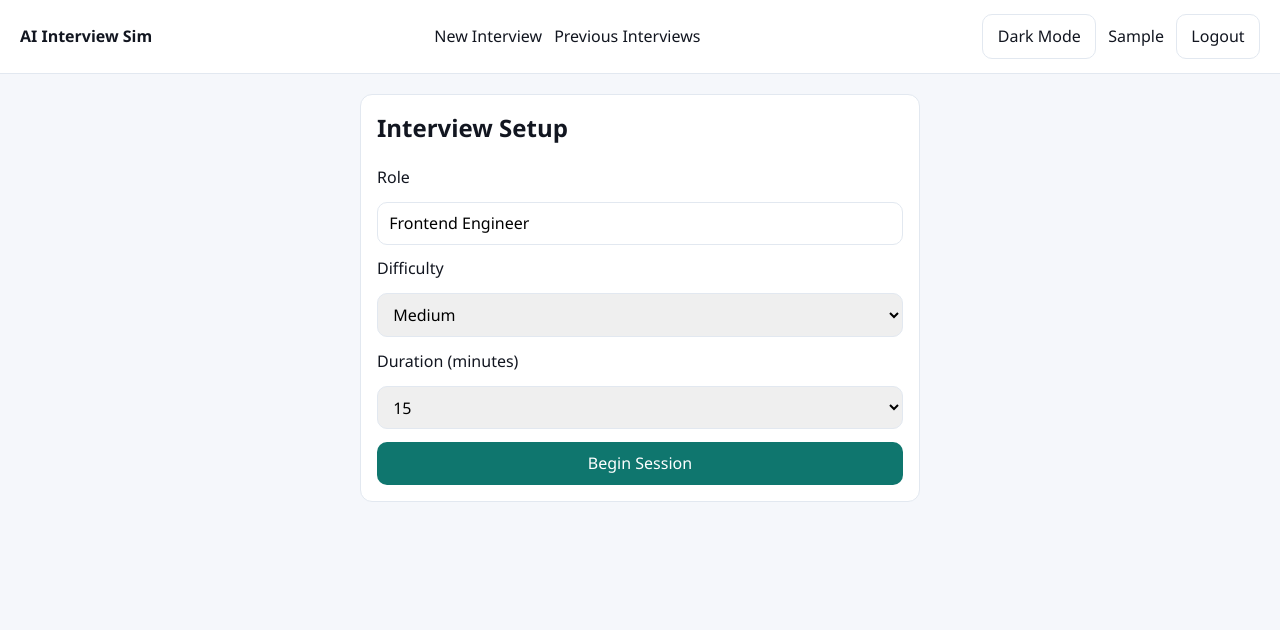
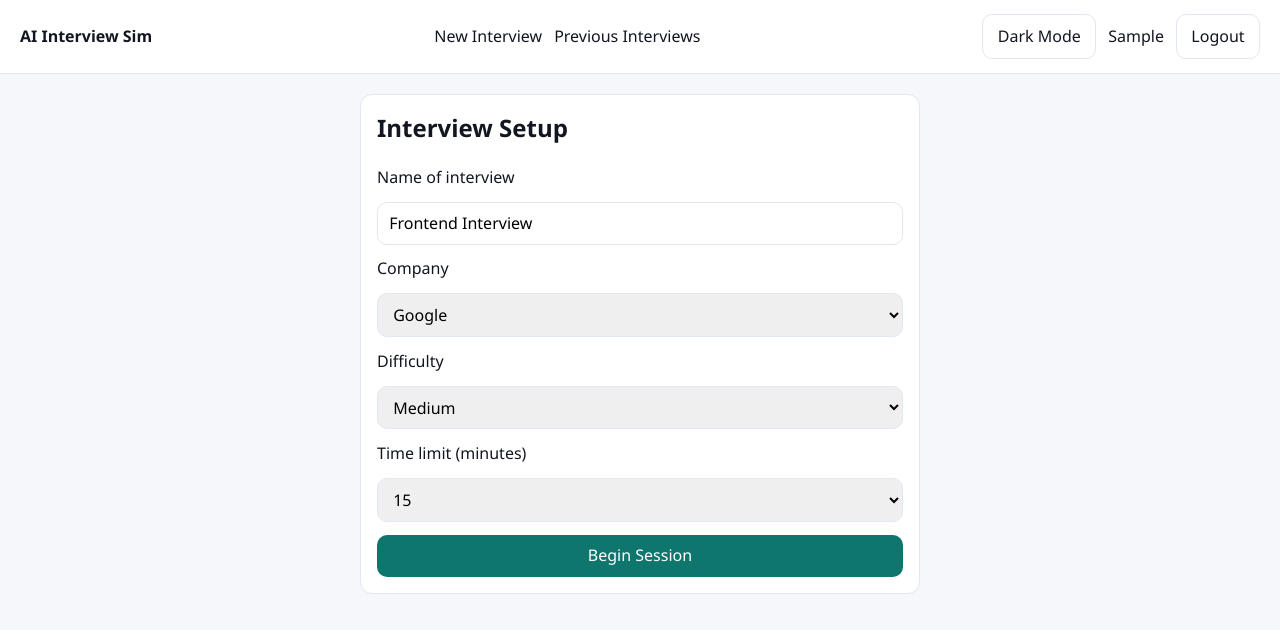
Before and after one commit to jeremyylimmm/StdOut, a React app: page /login in a window 1280 px wide. Both pictures are taken after typing "Sample" into the empty fields and a click on the button "Continue". Shown: the top 630 px of the page. Built offline with nearby package versions, Linux system fonts and the light colour scheme; the HTML template or start-up script is replaced by a standard one.

Commit message:
Improved data layout

```diff
--- a/src/components/ResultsCard.jsx
+++ b/src/components/ResultsCard.jsx
@@ -5,7 +5,8 @@ function ResultsCard({ user, settings, questionsAttempted, codeLength }) {
     <div className="card">
       <h2>Interview Summary</h2>
       <p>Candidate: {user?.name || "Unknown"}</p>
-      <p>Role: {settings.role}</p>
+      <p>Interview Name: {settings.interviewName}</p>
+      <p>Company: {settings.company}</p>
       <p>Difficulty: {settings.difficulty}</p>
       <p>Duration: {settings.durationMinutes} minutes</p>
       <p>Questions Attempted: {questionsAttempted}</p>
--- a/src/lib/AppStateContext.jsx
+++ b/src/lib/AppStateContext.jsx
@@ -4,7 +4,8 @@ import { dummyQuestions } from "./mockData";
 const AppStateContext = createContext(null);
 
 const defaultSettings = {
-  role: "Frontend Engineer",
+  interviewName: "Frontend Interview",
+  company: "Google",
   difficulty: "Medium",
   durationMinutes: 15,
 };
--- a/src/lib/mockData.js
+++ b/src/lib/mockData.js
@@ -23,7 +23,10 @@ export const previousInterviews = [
   {
     id: "int-001",
     date: "2026-03-28",
-    role: "Frontend Engineer",
+    interviewName: "Frontend System Design Drill",
+    company: "Google",
+    difficulty: "Medium",
+    durationMinutes: 15,
     score: 86,
     feedback:
       "Strong problem framing and communication. Improve edge case handling around empty and null inputs.",
@@ -31,7 +34,10 @@ export const previousInterviews = [
   {
     id: "int-002",
     date: "2026-04-02",
-    role: "Full Stack Developer",
+    interviewName: "Backend Coding Sprint",
+    company: "Amazon",
+    difficulty: "Hard",
+    durationMinutes: 20,
     score: 74,
     feedback:
       "Good API design choices. Spend more time discussing time complexity trade-offs during solution walkthrough.",
@@ -39,7 +45,10 @@ export const previousInterviews = [
   {
     id: "int-003",
     date: "2026-04-08",
-    role: "Software Engineer",
+    interviewName: "DSA Warmup",
+    company: "Meta",
+    difficulty: "Easy",
+    durationMinutes: 10,
     score: 91,
     feedback:
       "Excellent implementation speed and clean code structure. Keep validating assumptions aloud under time pressure.",
--- a/src/pages/InterviewSetupPage.jsx
+++ b/src/pages/InterviewSetupPage.jsx
@@ -1,6 +1,19 @@
 import { useState } from "react";
 import { useNavigate } from "react-router-dom";
 import { useAppState } from "../lib/AppStateContext";
+
+const popularCompanies = [
+  "Google",
+  "Amazon",
+  "Microsoft",
+  "Meta",
+  "Apple",
+  "Netflix",
+  "OpenAI",
+  "Stripe",
+  "Uber",
+  "Salesforce",
+];
 
 function InterviewSetupPage() {
   const navigate = useNavigate();
@@ -27,12 +40,28 @@ function InterviewSetupPage() {
       <div className="card">
         <h1>Interview Setup</h1>
         <form onSubmit={handleStart} className="stack">
-          <label htmlFor="role">Role</label>
+          <label htmlFor="interviewName">Name of interview</label>
           <input
-            id="role"
-            value={form.role}
-            onChange={(event) => updateForm("role", event.target.value)}
+            id="interviewName"
+            value={form.interviewName}
+            onChange={(event) =>
+              updateForm("interviewName", event.target.value)
+            }
+            placeholder="Frontend Interview Prep"
           />
+
+          <label htmlFor="company">Company</label>
+          <select
+            id="company"
+            value={form.company}
+            onChange={(event) => updateForm("company", event.target.value)}
+          >
+            {popularCompanies.map((company) => (
+              <option key={company} value={company}>
+                {company}
+              </option>
+            ))}
+          </select>
 
           <label htmlFor="difficulty">Difficulty</label>
           <select
@@ -45,7 +74,7 @@ function InterviewSetupPage() {
             <option>Hard</option>
           </select>
 
-          <label htmlFor="duration">Duration (minutes)</label>
+          <label htmlFor="duration">Time limit (minutes)</label>
           <select
             id="duration"
             value={form.durationMinutes}
--- a/src/pages/OldInterviewsPage.jsx
+++ b/src/pages/OldInterviewsPage.jsx
@@ -15,15 +15,20 @@ function OldInterviewsPage() {
   return (
     <section className="page">
       <div className="card">
-        <h1>Old Interviews</h1>
-        <p>Review your previous interview attempts, scores, and feedback.</p>
+        <h1>Previous Interviews</h1>
+        <p>Review past interview setups, scores, and feedback.</p>
       </div>
 
       <div className="stack">
         {previousInterviews.map((interview) => (
           <article className="card" key={interview.id}>
             <p>
-              <strong>{interview.role}</strong> on {formatDate(interview.date)}
+              <strong>{interview.interviewName}</strong> on{" "}
+              {formatDate(interview.date)}
+            </p>
+            <p>
+              {interview.company} · {interview.difficulty} ·{" "}
+              {interview.durationMinutes} minutes
             </p>
             <p className="score">Score: {interview.score}/100</p>
             <p>{interview.feedback}</p>
@@ -35,9 +40,9 @@ function OldInterviewsPage() {
         <button
           type="button"
           className="ghost-btn"
-          onClick={() => navigate("/dashboard")}
+          onClick={() => navigate("/interview/setup")}
         >
-          Back to Dashboard
+          Back to New Interview
         </button>
       </div>
     </section>
```
Also changed, not shown: 1 other file (tests, documents, lock files or other folders).
